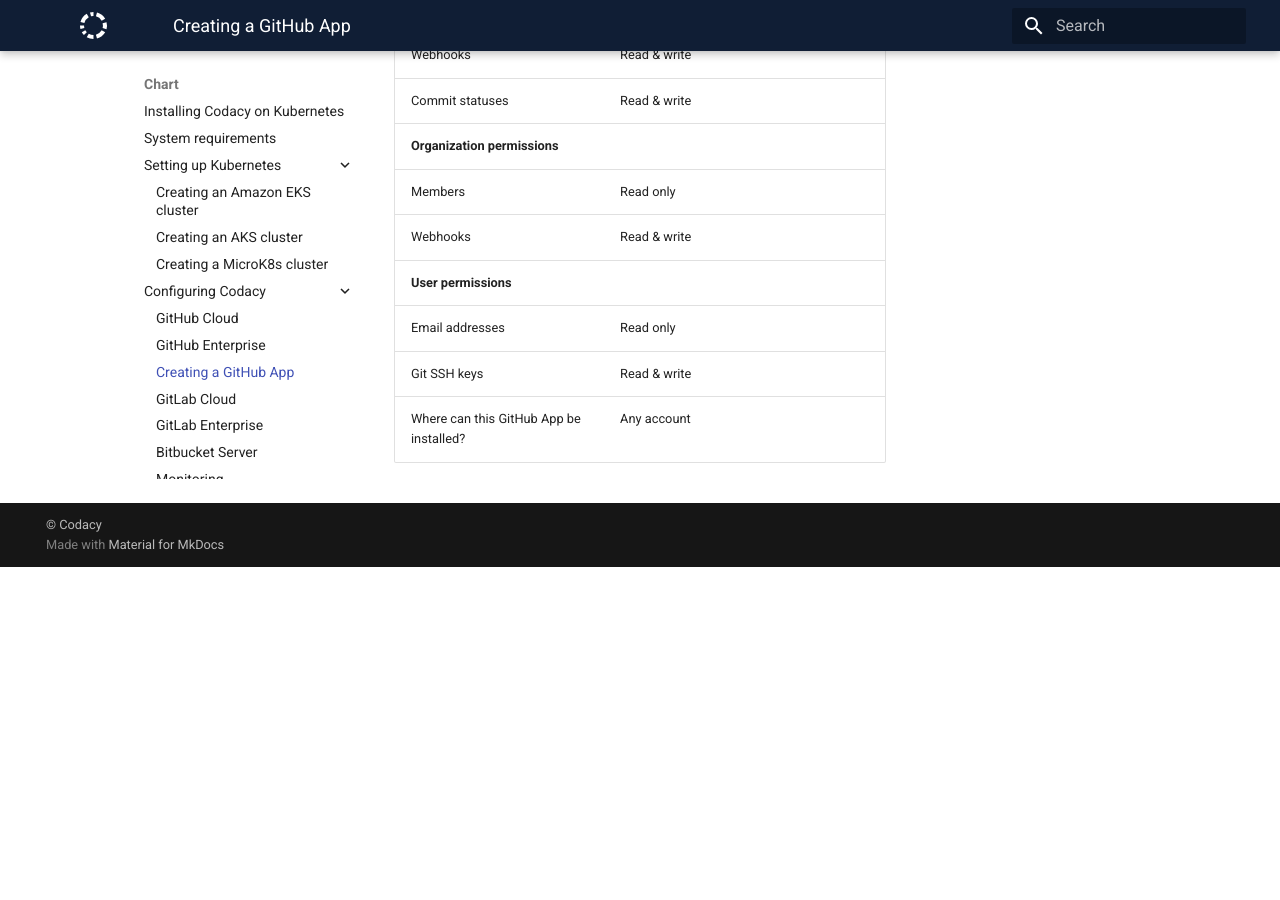
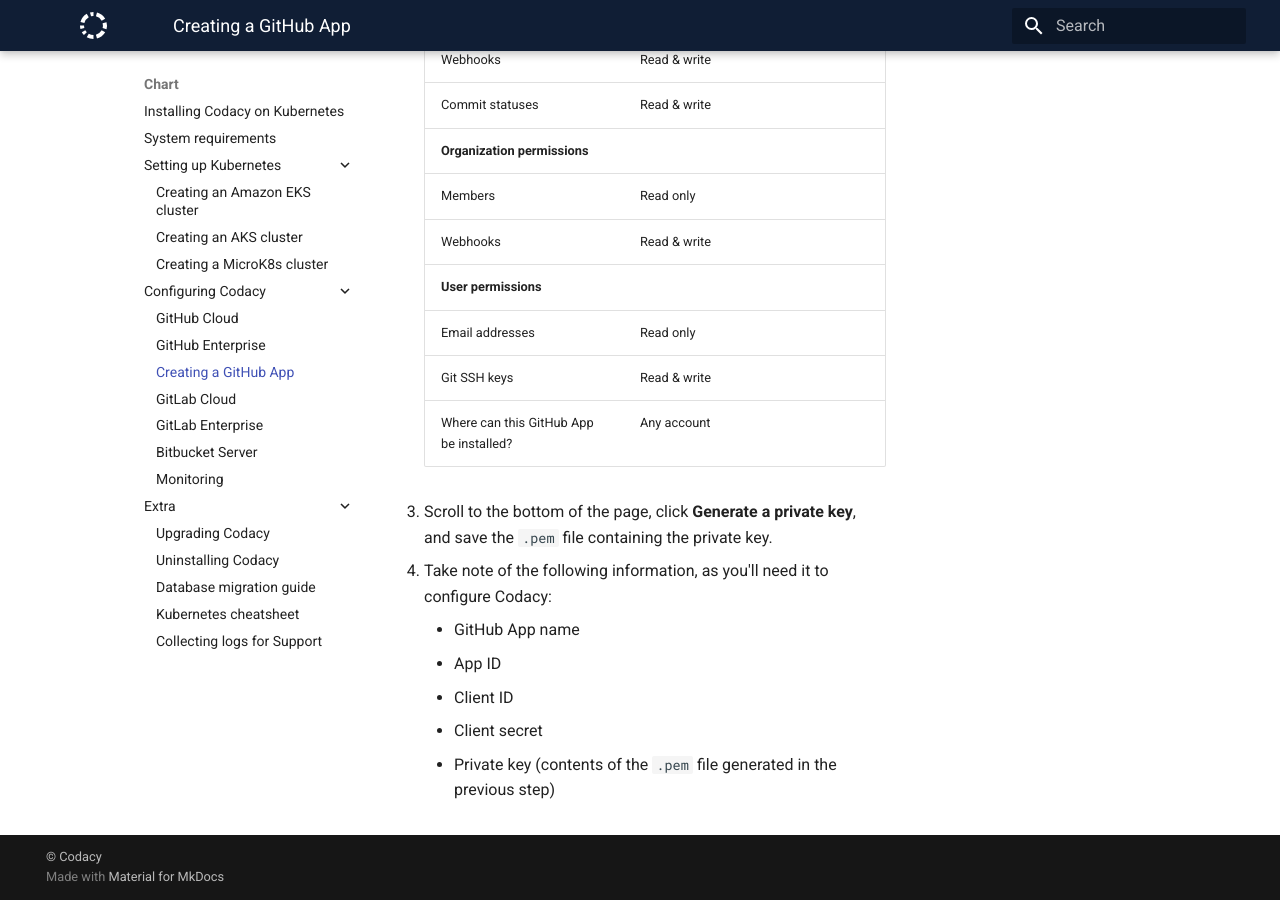
Before and after one commit to codacy/chart, an MkDocs documentation site: the page built from docs/configuration/git-providers/create-github-app.md, in a window 1280 px wide and 900 px high, scrolled down 1061 px. Built offline with MkDocs 1.6.1 and Material for MkDocs 9.7.7, drawn with Linux system fonts in a browser that asks for light colours; before the commit the page ends 1628 px from its top, so only the background shows below that; some of the changed text lies outside the part shown.

Commit message:
Add instructions on how to generate the GitHub App private key

```diff
--- a/docs/configuration/git-providers/create-github-app.md
+++ b/docs/configuration/git-providers/create-github-app.md
@@ -4,30 +4,40 @@
 
 To create the GitHub App:
 
-*   **If you're using GitHub Cloud**, open <https://github.com/settings/apps/new>.
+1.  **If you're using GitHub Cloud**, open <https://github.com/settings/apps/new>.
 
-*   **If you're using GitHub Enterprise**, open `https://<github hostname>/settings/apps/new`, where `<github hostname>` is the hostname of your own GitHub Enterprise instance.
+    **If you're using GitHub Enterprise**, open `https://<github hostname>/settings/apps/new`, where `<github hostname>` is the hostname of your own GitHub Enterprise instance.
 
-Then, configure the new GitHub App using the values listed on the table below, replacing `<codacy hostname>` with the hostname of your Codacy instance.
+2.  Configure the new GitHub App using the values listed on the table below, replacing `<codacy hostname>` with the hostname of your Codacy instance.
 
-| Field                                   | Value                                                  |
-| --------------------------------------- | ------------------------------------------------------ |
-| GitHub App name                         | Codacy                                                 |
-| Homepage URL                            | `https://<codacy hostname>`                            |
-| User authorization callback URL         | `https://<codacy hostname>`                            |
-| Webhook URL                             | `https://<codacy hostname>/2.0/events/gh/organization` |
-| **Repository permissions**              |                                                        |
-| Administration                          | Read & write                                           |
-| Checks                                  | Read & write                                           |
-| Issues                                  | Read & write                                           |
-| Metadata                                | Read only                                              |
-| Pull requests                           | Read & write                                           |
-| Webhooks                                | Read & write                                           |
-| Commit statuses                         | Read & write                                           |
-| **Organization permissions**            |                                                        |
-| Members                                 | Read only                                              |
-| Webhooks                                | Read & write                                           |
-| **User permissions**                    |                                                        |
-| Email addresses                         | Read only                                              |
-| Git SSH keys                            | Read & write                                           |
-| Where can this GitHub App be installed? | Any account                                            |
+    | Field                                   | Value                                                  |
+    | --------------------------------------- | ------------------------------------------------------ |
+    | GitHub App name                         | Codacy                                                 |
+    | Homepage URL                            | `https://<codacy hostname>`                            |
+    | User authorization callback URL         | `https://<codacy hostname>`                            |
+    | Webhook URL                             | `https://<codacy hostname>/2.0/events/gh/organization` |
+    | **Repository permissions**              |                                                        |
+    | Administration                          | Read & write                                           |
+    | Checks                                  | Read & write                                           |
+    | Issues                                  | Read & write                                           |
+    | Metadata                                | Read only                                              |
+    | Pull requests                           | Read & write                                           |
+    | Webhooks                                | Read & write                                           |
+    | Commit statuses                         | Read & write                                           |
+    | **Organization permissions**            |                                                        |
+    | Members                                 | Read only                                              |
+    | Webhooks                                | Read & write                                           |
+    | **User permissions**                    |                                                        |
+    | Email addresses                         | Read only                                              |
+    | Git SSH keys                            | Read & write                                           |
+    | Where can this GitHub App be installed? | Any account                                            |
+
+3. Scroll to the bottom of the page, click **Generate a private key**, and save the `.pem` file containing the private key.
+
+4.  Take note of the following information, as you'll need it to configure Codacy:
+
+    * GitHub App name
+    * App ID
+    * Client ID
+    * Client secret
+    * Private key (contents of the `.pem` file generated in the previous step)
```
